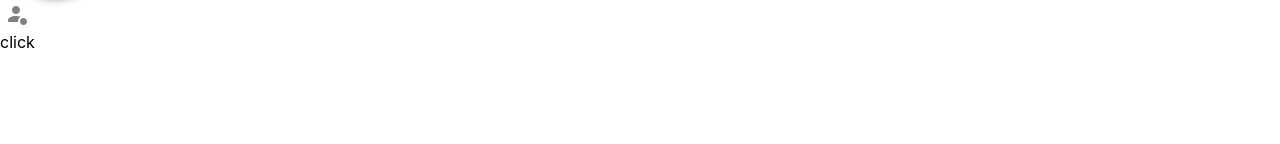
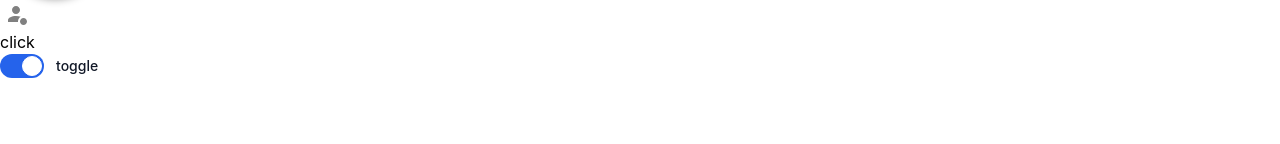
Before and after one commit to acadea/course_react_deep_dive, a React (Vite) app: page / in a window 1280 px wide. Shown: the part 146-290 px from the top of the page. Built offline with nearby package versions, Linux system fonts and the light colour scheme.

Commit message:
added toggle

```diff
--- /dev/null
+++ b/src/components/toggle/Toggle.jsx
@@ -0,0 +1,30 @@
+import React from 'react'
+import css from './Toggle.module.scss';
+import PropTypes from 'prop-types'
+import { useId } from 'react';
+
+function Toggle({children, value, ...props}) {
+
+  const uniqueId = useId();
+
+  return (
+    // <label for="default-toggle" class="inline-flex relative items-center cursor-pointer">
+    //   <input type="checkbox" value="" id="default-toggle" class="sr-only peer">
+    //     <div class="w-11 h-6 bg-gray-200 peer-focus:outline-none peer-focus:ring-4 peer-focus:ring-blue-300 dark:peer-focus:ring-blue-800 rounded-full peer dark:bg-gray-700 peer-checked:after:translate-x-full peer-checked:after:border-white after:content-[''] after:absolute after:top-[2px] after:left-[2px] after:bg-white after:border-gray-300 after:border after:rounded-full after:h-5 after:w-5 after:transition-all dark:border-gray-600 peer-checked:bg-blue-600"></div>
+    //     <span class="ml-3 text-sm font-medium text-gray-900 dark:text-gray-300">Toggle me</span>
+    // </label>
+    <label htmlFor={uniqueId} className="inline-flex relative items-center cursor-pointer">
+
+      <input className={'sibling:checked:bg-blue-600 sr-only ' + css.input} type="checkbox" checked={value} {...props} id={uniqueId} />
+
+      <div className={"w-11 h-6 bg-gray-200 rounded-full " + css.toggle } ></div>
+      <span className="ml-3 text-sm font-medium text-gray-900 dark:text-gray-300">{children}</span>
+    </label>
+  )
+}
+
+Toggle.propTypes = {
+  value: PropTypes.bool,
+}
+
+export default Toggle
--- /dev/null
+++ b/src/components/toggle/Toggle.module.scss
@@ -0,0 +1,27 @@
+
+.toggle{
+  &::after{
+    content: "";
+    position: absolute;
+    top: 2px;
+    left: 2px;
+    background-color: white;
+    border-style: solid;
+    border-width: 1px;
+    border-color: grey;
+    width: 1.25rem;
+    height: 1.25rem;
+    border-radius: 9999px;
+
+    transition-property: all;
+    transition-duration: .15s;
+    transition-timing-function: ease;
+  }
+}
+
+.input{
+  &:checked+.toggle::after{
+    transform: translate(100%, 0) rotate(0) skewX(0) skewY(0) scaleX(1) scaleY(1);
+    border-color: rgb(255, 255, 255);
+  }
+}
--- a/src/pages/Home.jsx
+++ b/src/pages/Home.jsx
@@ -1,4 +1,4 @@
-import React from 'react'
+import React, { useState } from 'react'
 import { useNavigate } from 'react-router-dom'
 import ButtonIcon from '../components/buttons/button-icon/ButtonIcon';
 import ButtonOutlined from '../components/buttons/button-outlined/ButtonOutlined';
@@ -6,6 +6,7 @@ import RoundButton from '../components/buttons/round-button/RoundButton';
 import PublicLayout from '../layouts/public/PublicLayout'
 import { mdiAccountBadge } from '@mdi/js';
 import css from './Home.module.scss';
+import Toggle from '../components/toggle/Toggle';
 
 export default function Home(props) {
 
@@ -24,6 +25,8 @@ export default function Home(props) {
 
   }
 
+  const [checked, setChecked] = useState(true);
+
   return (
     <PublicLayout>
 
@@ -34,6 +37,10 @@ export default function Home(props) {
       <ButtonIcon path={mdiAccountBadge} />
 
       <button onClick={onClick}>click</button>
+      <br />
+
+      <Toggle onChange={(e) => setChecked(e.target.checked) } value={checked}>toggle</Toggle>
+
     </PublicLayout>
   )
 }
```
